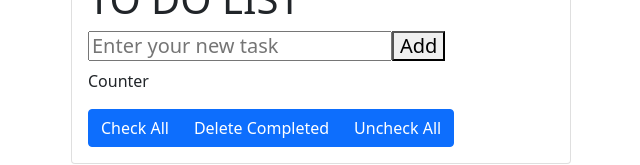
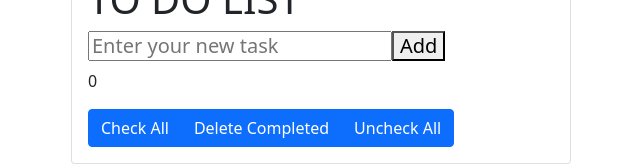
Before and after one commit to blair-cannon/to-do-list, a React (Create React App) app: page / in a window 1280 px wide. Shown: the part 140-305 px from the top of the page, without its empty margins (319-959 px from the left). Built offline with nearby package versions, Linux system fonts and the light colour scheme.

Commit message:
counter is working

```diff
--- a/src/App.js
+++ b/src/App.js
@@ -15,6 +15,9 @@ function App() {
     return saved || [];
   });
   // presents saved todos or returns empty array as intial state
+
+  let counter = todos.filter((todo) => todo.status === 'active').length;
+  console.log(counter);
 
   useEffect(() => {
     localStorage.setItem("todos", JSON.stringify(todos));
@@ -68,8 +71,8 @@ function App() {
             <button onClick={newTodo} >Add</button>
           </Card.Title>
           <Card.Text>
-            <ToDoList todos={ todos } setTodoList={ setTodoList }  />
-            <span>Counter</span>
+            <ToDoList todos={ todos } setTodoList={ setTodoList } />
+            <span>{ counter }</span>
           </Card.Text>
           <ButtonGroup aria-label="Basic example">
             <Button variant="primary">Check All </Button>
--- a/src/components/ToDoList.js
+++ b/src/components/ToDoList.js
@@ -3,10 +3,11 @@ import React from 'react';
 import Task from './Task';
 
 export default function ToDoList({ todos, setTodoList }) {
+
   console.log(todos)
   return (
     todos.map(todo => {
-      return <Task todo={ todo } todos={ todos } setTodoList={ setTodoList } key={ todo.id }  />
+      return <Task todo={ todo } todos={ todos } setTodoList={ setTodoList } key={ todo.id } />
     })
   )
 }
```
